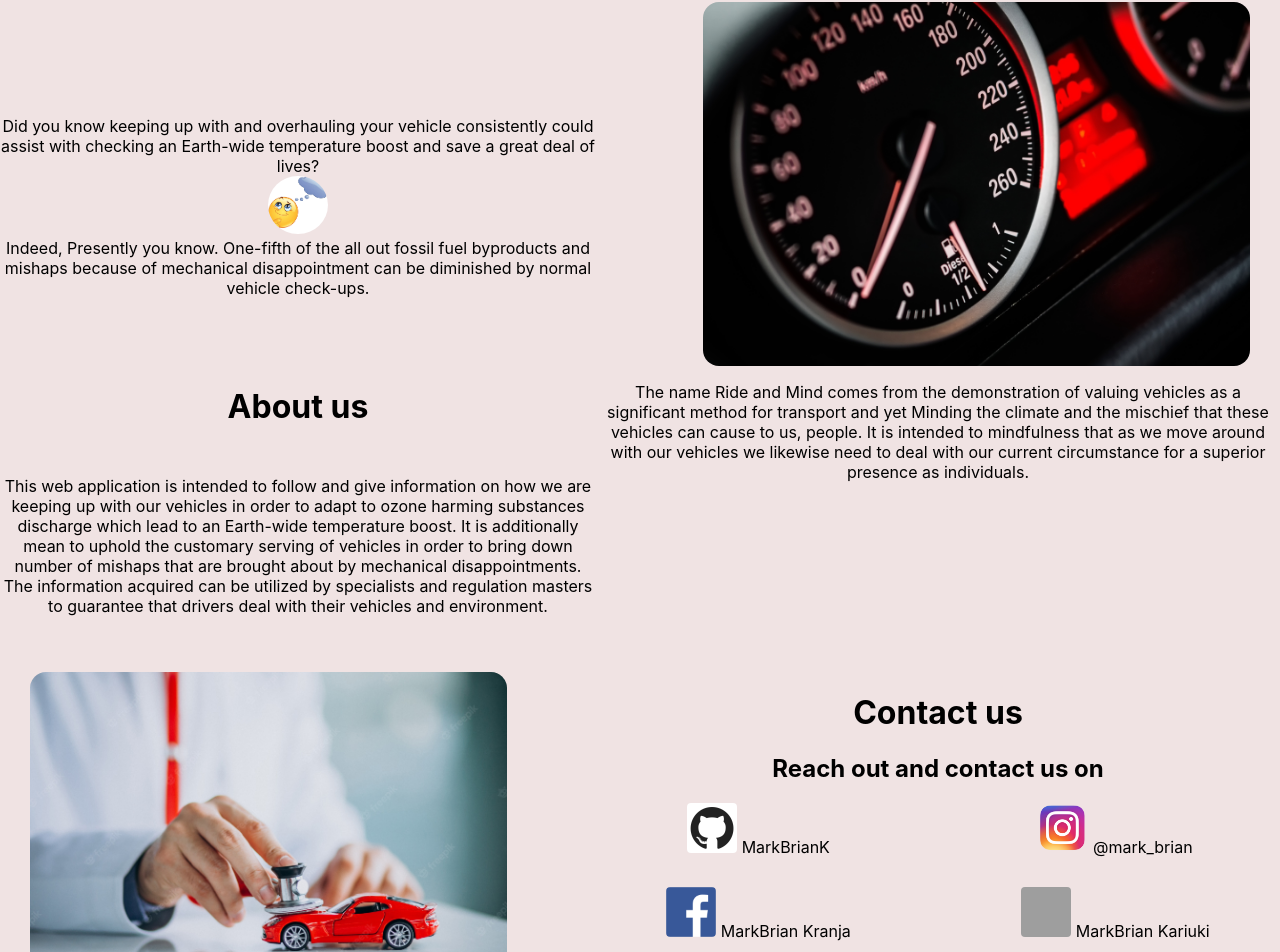
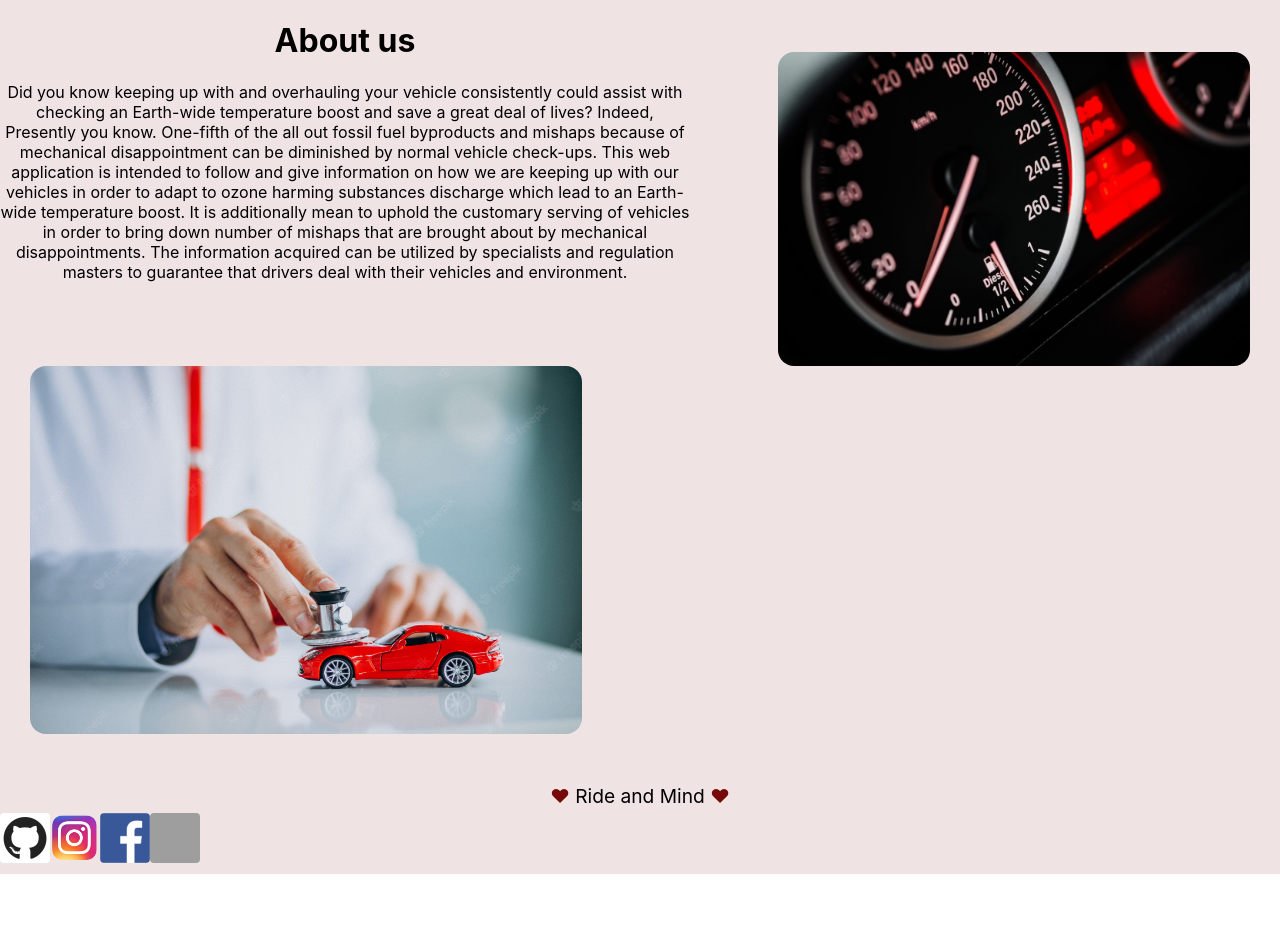
Before and after one commit to MarkBrianK/phase3-frontend, a React (Create React App) app: page / in a window 1280 px wide. Shown: the part 80-1032 px from the top of the page. After the commit the page ends 954 px from the top, so only its background shows below. Built offline with nearby package versions, Linux system fonts and the light colour scheme; grey boxes are pictures that could not be loaded.

Commit message:
designing the homepage and the footer

```diff
--- a/src/App.css
+++ b/src/App.css
@@ -45,14 +45,6 @@
   height: 80px;
 
 }
-.card{
-  background-color: #121212;
-  color: #ffffffa6;
-  width: 20rem;
-  margin-left: 600px;
-  margin-top: 60px;
-  margin-bottom: 50px;
-}
 
 .grid {
   display: grid;
@@ -60,9 +52,8 @@
   gap: 20px;
 }
 .footer {
-  display: flex;
-  justify-content: space-around;
-  align-items: center;
+  display: grid;
+  grid-template-columns: auto;
   height: 90px;
   font-size: larger;
   margin-top: 50px;
@@ -84,6 +75,7 @@
   border-radius: 16px;
   float: right;
   margin-right: 30px;
+  margin-top: 50px;
 }
 .emoji {
   width: 10%;
@@ -101,17 +93,9 @@
   border-radius: 4px;
 }
 .media {
-  display: grid;
-  grid-template-columns: auto auto;
-  gap: 30px;
+  display: flex;
 }
-.header-1 {
-  margin-top: 100px;
-}
-.about-board{
-  margin-bottom: 50px;
 
-}
 .read{
   margin-bottom: 100px;
 }
--- a/src/Components/Footer.js
+++ b/src/Components/Footer.js
@@ -1,10 +1,20 @@
 import React from "react";
 import "../App.css"
+import ig from "../Images/ig.jpg"
+import linkedin from "../Images/linkedin.jpg"
+import facebook from "../Images/fb.png"
+import git from "../Images/github.jpg"
+
 function Footer(){
     return(
         <div className="footer">
-            <p><span className="hearts">&hearts;</span>  Ride and Mind   <span className="hearts">&hearts;</span></p>
-
+            <div><span className="hearts">&hearts;</span>  Ride and Mind   <span className="hearts">&hearts;</span></div>
+            <div className="media">
+                <div className="medea"><img src={git} alt=""/></div>
+                <div className="medea"> <img src={ig} alt=""/></div>
+                <div className="medea"> <img src={facebook} alt=""/></div>
+                <div className="medea"><img src={linkedin} alt=""/></div>
+            </div>
         </div>
     )
 }
--- a/src/Pages/HomePage.js
+++ b/src/Pages/HomePage.js
@@ -1,56 +1,29 @@
 import React from "react";
 import "../App.css"
 import image from "../Images/pexels-pixabay-104836.jpg"
-import emoji from "../Images/emoji think.jpg"
 import health from "../Images/car health.jpg"
-import ig from "../Images/ig.jpg"
-import linkedin from "../Images/linkedin.jpg"
-import facebook from "../Images/fb.png"
-import git from "../Images/github.jpg"
+
 function HomePage(){
     return(
         < div className="homepage">
                 <div className="header-1">
-                    <p>Did you know keeping up with and overhauling your vehicle consistently could assist with checking an Earth-wide temperature boost and save a great deal of lives?<br></br> <img className="emoji" src={emoji} alt = ""/> <br></br>Indeed, Presently you know. One-fifth of the all out fossil fuel byproducts and mishaps because of mechanical disappointment can be diminished by normal vehicle check-ups.</p>
+                <h1 className="about-board"> About us</h1>
+                    <p>Did you know keeping up with and overhauling your vehicle consistently could assist with checking an Earth-wide temperature boost and save a great deal of lives? Indeed, Presently you know. One-fifth of the all out fossil fuel byproducts and mishaps because of mechanical disappointment can be diminished by normal vehicle check-ups. This web application is intended to follow and give information on how we are keeping up with our vehicles in order to adapt to ozone harming substances discharge which lead to an Earth-wide temperature boost. It is additionally mean to uphold the customary serving of vehicles in order to bring down number of mishaps that are brought about by mechanical disappointments. The information acquired can be utilized by specialists and regulation masters to guarantee that drivers deal with their vehicles and environment.</p>
 
                 </div>
                 <div className="speed">
                     <img src={image} alt=""/>
                 </div>
                 <div >
-                <h1 className="about-board"> About us</h1>
-
-            <p> This web application is intended to follow and give information on how we are keeping up with our vehicles in order to adapt to ozone harming substances discharge which lead to an Earth-wide temperature boost. It is additionally mean to uphold the customary serving of vehicles in order to bring down number of mishaps that are brought about by mechanical disappointments. The information acquired can be utilized by specialists and regulation masters to guarantee that drivers deal with their vehicles and environment. </p><br></br><br></br>
-
-
-
 
                 </div>
                 <div>
-                <p className="read">The name Ride and Mind comes from the demonstration of valuing vehicles as a significant method for transport and yet Minding the climate and the mischief that these vehicles can cause to us, people. It is intended to mindfulness that as we move around with our vehicles we likewise need to deal with our current circumstance for a superior presence as individuals.</p>
 
                 </div>
                 <div className="health">
                 <img src={health} alt=""/>
                 </div>
                 <div>
-                <h1>Contact us</h1>
-
-
-
-                <h2 className="contact">Reach out and contact us on</h2>
-            <div className="media">
-                <div className="medea"><img src={git} alt=""/>  MarkBrianK</div>
-                <div className="medea"> <img src={ig} alt=""/>  @mark_brian</div>
-                <div className="medea"> <img src={facebook} alt=""/>  MarkBrian Kranja</div>
-                <div className="medea"><img src={linkedin} alt=""/> MarkBrian Kariuki</div>
-
-
-
-
-
-
-            </div>
 
 
                 </div>
```
